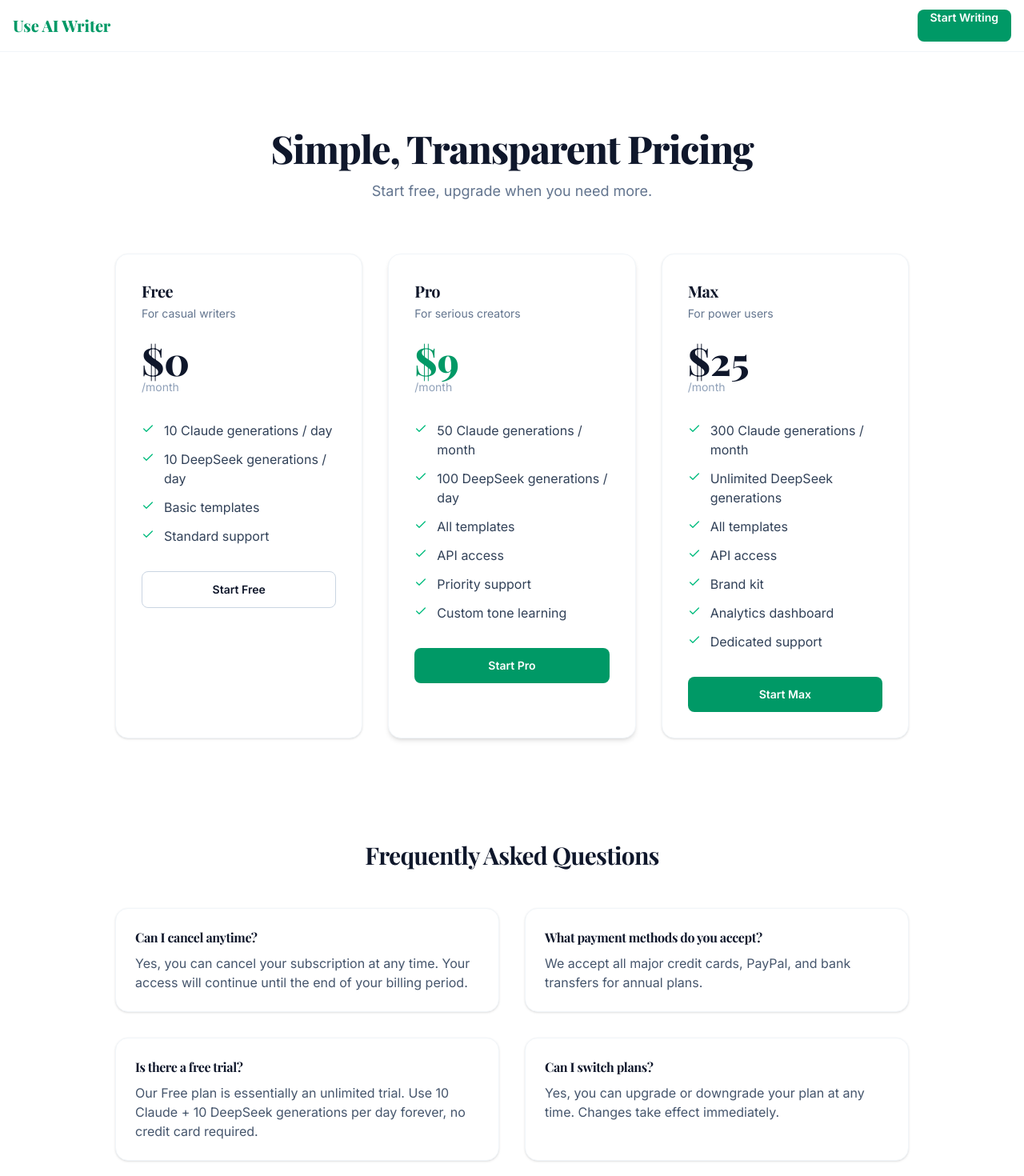
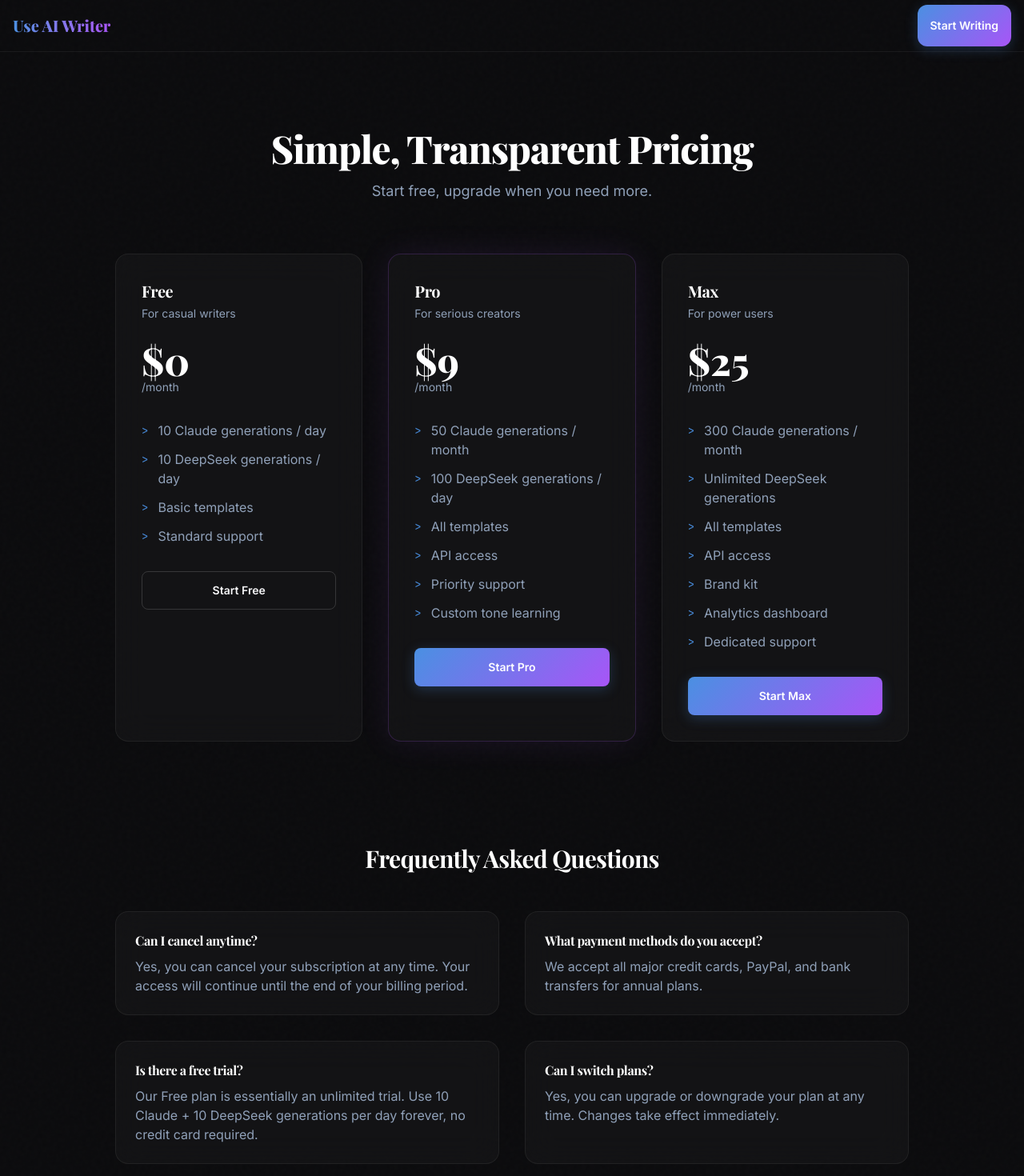
Before and after one commit to xiaomo945/try-ai-writer, a Next.js app: page /pricing in a window 1280 px wide. Shown: the top 1470 px of the page at 80% size. Built offline with nearby package versions, Linux system fonts and the light colour scheme.

Commit message:
feat: Redesign Website: Steve Jobs Minimalist Style
Co-authored-by: traeagent <traeagent@users.noreply.github.com>

```diff
--- a/app/pricing/PricingContent.tsx
+++ b/app/pricing/PricingContent.tsx
@@ -2,7 +2,7 @@
 
 import { useState } from "react";
 import Link from "next/link";
-import { Check, Loader2 } from "lucide-react";
+import { Loader2 } from "lucide-react";
 import { plans } from "@/lib/pricing";
 
 // Product structured data — derived from shared pricing module
@@ -95,15 +95,15 @@ export default function PricingContent() {
         dangerouslySetInnerHTML={{ __html: JSON.stringify(breadcrumbSchema) }}
       />
 
-      <main className="min-h-screen flex flex-col bg-white">
+      <main className="min-h-screen flex flex-col">
         {/* Header */}
-        <header className="border-b border-slate-100 bg-white">
+        <header className="border-b border-glass-border">
           <div className="max-w-7xl mx-auto px-4 h-16 flex items-center justify-between">
-            <Link href="/" className="text-emerald-600 font-display text-xl font-extrabold">
+            <Link href="/" className="bg-gradient-to-r from-[#4A90E2] to-[#A855F7] bg-clip-text text-transparent font-display text-xl font-extrabold">
               Use AI Writer
             </Link>
             <div className="flex items-center gap-4">
-              <Link href="/write" className="bg-emerald-600 hover:bg-emerald-700 text-white text-sm font-semibold min-h-[40px] px-4 rounded-lg transition-all duration-200">
+              <Link href="/write" className="btn-primary text-sm min-h-[40px] px-4">
                 Start Writing
               </Link>
             </div>
@@ -114,10 +114,10 @@ export default function PricingContent() {
         <div className="flex-1 max-w-5xl mx-auto w-full px-4 py-16 md:py-24">
           {/* Header */}
           <div className="text-center mb-16">
-            <h1 className="text-4xl md:text-5xl font-display font-extrabold text-slate-900 mb-4">
+            <h1 className="text-4xl md:text-5xl font-display font-extrabold text-white mb-4">
               Simple, Transparent Pricing
             </h1>
-            <p className="text-lg text-slate-500 max-w-2xl mx-auto">
+            <p className="text-lg text-slate-400 max-w-2xl mx-auto">
               Start free, upgrade when you need more.
             </p>
           </div>
@@ -127,26 +127,21 @@ export default function PricingContent() {
             {plans.map((plan, index) => (
               <div
                 key={plan.name}
-                className={`bg-white rounded-2xl p-8 border transition-all duration-300 hover:-translate-y-1 ${
-                  plan.recommended
-                    ? "border-slate-100 shadow-md hover:shadow-xl"
-                    : "border-slate-100 shadow-sm hover:shadow-xl"
-                }`}
+                className={`glass-card p-8 ${plan.recommended ? "border-[rgba(168,85,247,0.2)]" : ""}`}
+                style={plan.recommended ? { boxShadow: "0 0 40px rgba(168, 85, 247, 0.1)" } : {}}
               >
                 <div>
                   {/* Plan Name */}
-                  <h2 className="text-xl font-display font-bold text-slate-900">
+                  <h2 className="text-xl font-display font-bold text-white">
                     {plan.name}
                   </h2>
-                  <p className="text-sm text-slate-500 mt-1">
+                  <p className="text-sm text-slate-400 mt-1">
                     {plan.description}
                   </p>
 
                   {/* Price */}
                   <div className="mt-6">
-                    <p className={`text-5xl font-display font-extrabold ${
-                      plan.recommended ? "text-emerald-600" : "text-slate-900"
-                    }`}>
+                    <p className="text-5xl font-display font-extrabold text-white">
                       {plan.price}
                     </p>
                     <p className="text-sm text-slate-400">
@@ -158,8 +153,8 @@ export default function PricingContent() {
                   <ul className="mt-8 space-y-3">
                     {plan.features.map((feature) => (
                       <li key={feature} className="flex items-start gap-3">
-                        <Check size={16} className="text-emerald-500 mt-0.5 flex-shrink-0" />
-                        <span className="text-slate-700">{feature}</span>
+                        <span className="text-sm font-mono text-[#4A90E2] mt-0.5 flex-shrink-0">{">"}</span>
+                        <span className="text-slate-400">{feature}</span>
                       </li>
                     ))}
                   </ul>
@@ -170,8 +165,8 @@ export default function PricingContent() {
                     disabled={loadingPlan === plan.name}
                     className={`w-full mt-8 py-3 rounded-lg text-sm font-semibold transition-all duration-200 ${
                       plan.recommended || isPaidPlan(plan.name)
-                        ? "bg-emerald-600 hover:bg-emerald-700 text-white"
-                        : "border border-slate-300 text-slate-900 hover:border-emerald-600 hover:text-emerald-600 bg-white"
+                        ? "btn-primary"
+                        : "btn-outline"
                     }`}
                   >
                     {loadingPlan === plan.name ? (
@@ -190,7 +185,7 @@ export default function PricingContent() {
 
           {/* FAQ Section */}
           <div className="mt-20 md:mt-32">
-            <h2 className="text-3xl font-display font-bold text-slate-900 text-center mb-12">
+            <h2 className="text-3xl font-display font-bold text-white text-center mb-12">
               Frequently Asked Questions
             </h2>
             <div className="grid md:grid-cols-2 gap-8">
@@ -212,9 +207,9 @@ export default function PricingContent() {
                   answer: "Yes, you can upgrade or downgrade your plan at any time. Changes take effect immediately."
                 }
               ].map((faq, index) => (
-                <div key={index} className="bg-white p-6 rounded-2xl border border-slate-100 shadow-sm">
-                  <h3 className="font-semibold text-slate-900 mb-2">{faq.question}</h3>
-                  <p className="text-slate-600">
+                <div key={index} className="glass-card p-6">
+                  <h3 className="font-semibold text-white mb-2">{faq.question}</h3>
+                  <p className="text-slate-400">
                     {faq.answer}
                   </p>
                 </div>
@@ -224,7 +219,7 @@ export default function PricingContent() {
         </div>
 
         {/* Footer */}
-        <footer className="py-12 bg-white border-t border-slate-100">
+        <footer className="py-12 border-t border-glass-border">
           <div className="max-w-6xl mx-auto px-6 text-center">
             <p className="text-sm text-slate-500">&copy; 2026 Use AI Writer. All rights reserved.</p>
           </div>
```
Also changed, not shown: app/pricing/zh/PricingContent.tsx (+21 -26 lines).
